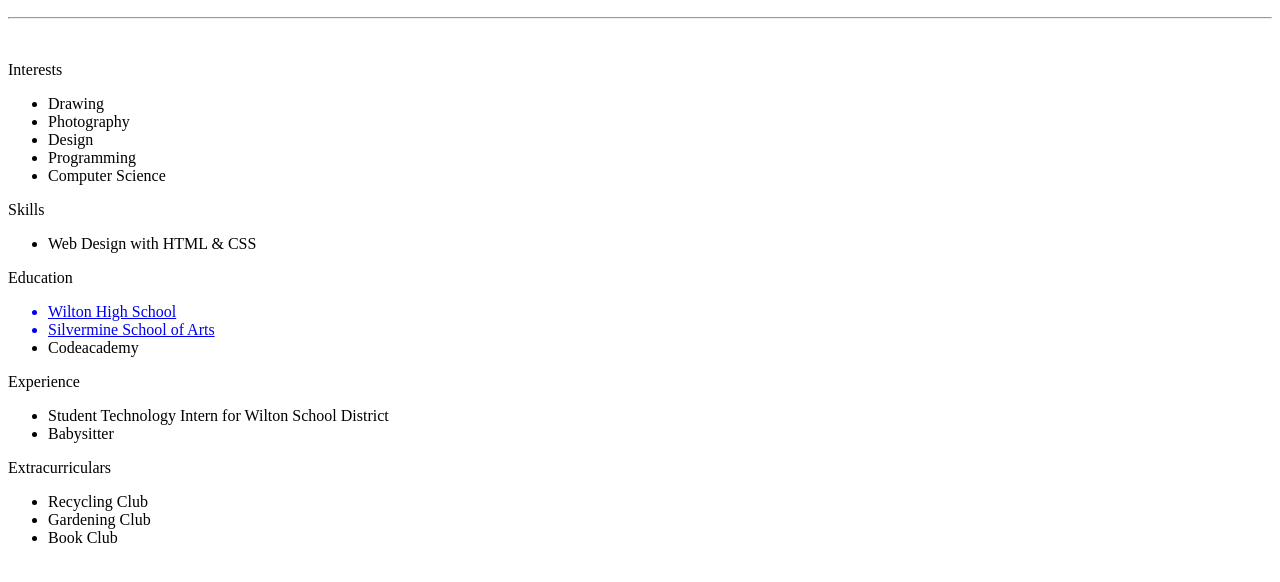
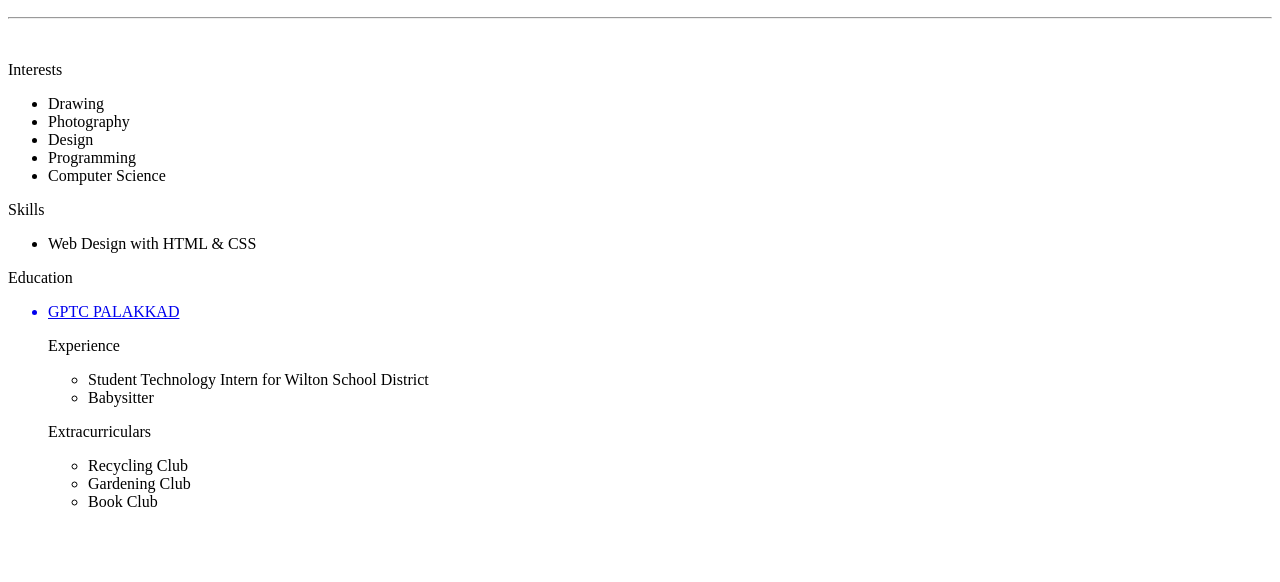
Before and after one commit to harikrishnanc2001/html, a plain HTML site: page index.html in a window 1280 px wide. Shown: the part 154-736 px from the top of the page. Drawn offline with Linux system fonts and the light colour scheme.

Commit message:
Update index.html

```diff
--- a/index.html
+++ b/index.html
@@ -20,15 +20,10 @@
   </ul>
   <p class="head">Education</p>
   <ul>
-    <a href="http://www.wiltonhighschool.org/pages/Wilton_High_School">
-      <li>Wilton High School</li>
+    <a href="https://www.google.com/search?q=gptc+palakkad&oq=gptc+p&gs_lcrp=EgZjaHJvbWUqCggAEAAY4wIYgAQyCggAEAAY4wIYgAQyDQgBEC4YrwEYxwEYgAQyDQgCEC4YrwEYxwEYgAQyBwgDEAAYgAQyBwgEEC4YgAQyBwgFEAAYgAQyBwgGEAAYgAQyBwgHEAAYgAQyBwgIEAAYgAQyBwgJEAAYgASoAgCwAgA&sourceid=chrome&ie=UTF-8#lpg=cid:CgIgAQ%3D%3D,ik:CAoSLEFGMVFpcE5Wb25wcU41NmNLNE1sSHVobnNCLTFNZzUxRVZ3UHBXeERmQjM4">
+      <li>GPTC PALAKKAD</li>
     </a>
-    <!--Link-->
-    <a href="https://www.silvermineart.org/">
-      <li>Silvermine School of Arts</li>
-    </a>
-    <li>Codeacademy</li>
-  </ul>
+
   <p class="head">Experience</p>
   <ul>
     <li>Student Technology Intern for Wilton School District</li>
```
